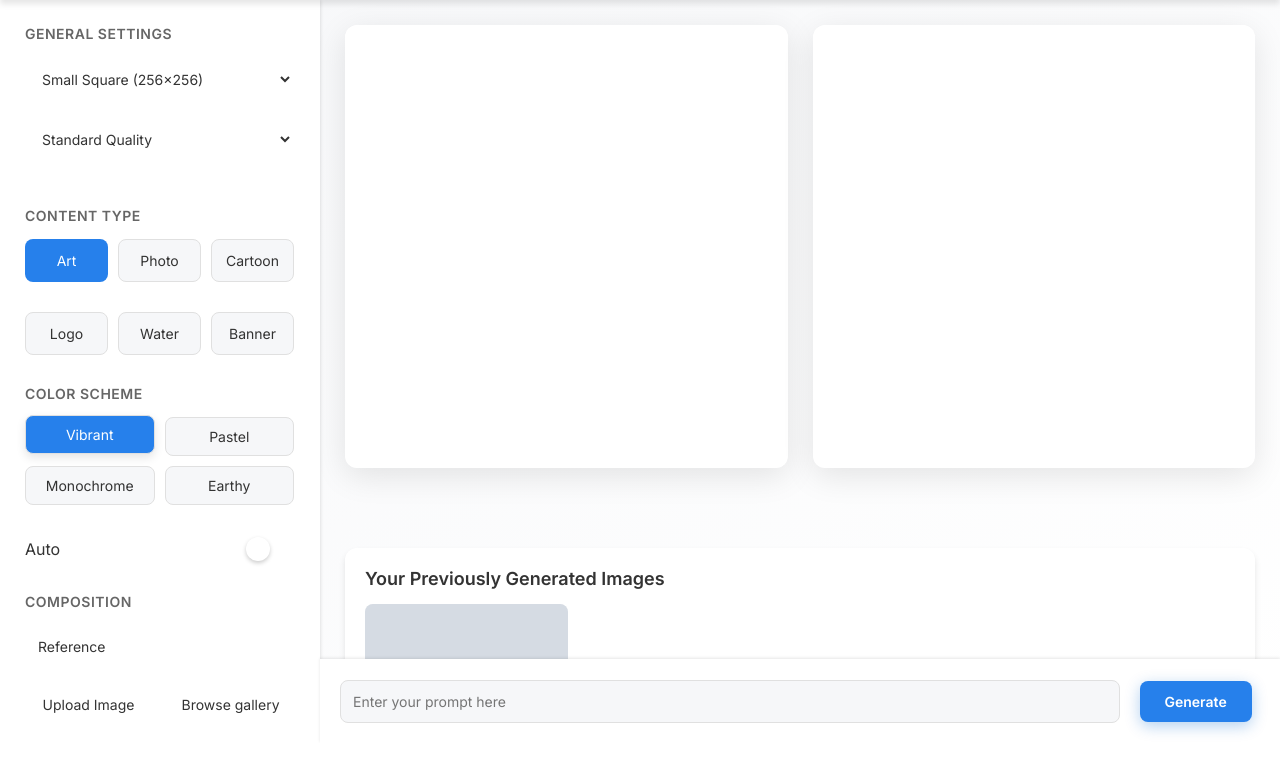
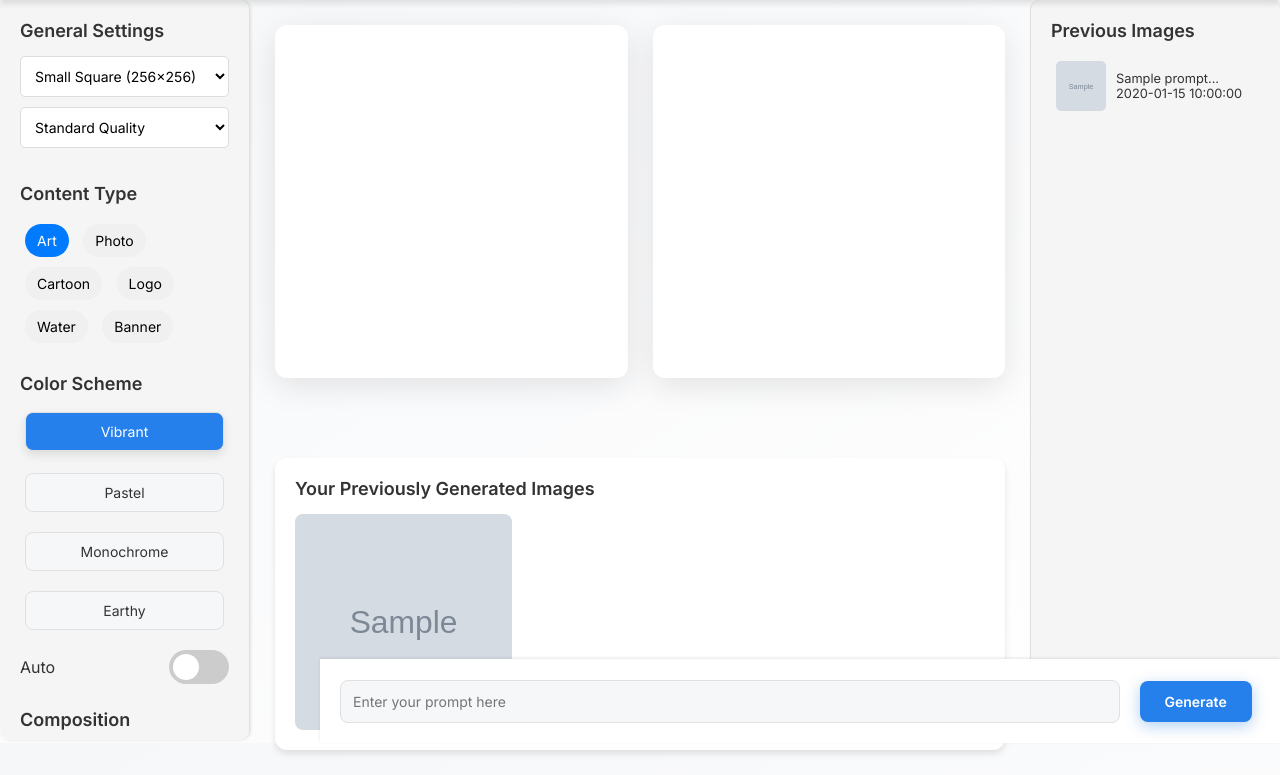
Before and after one commit to mrbrokecoder/Cartonify, a Flask app: page /dashboard in a window 1280 px wide. Shown: the part 57-832 px from the top of the page. Before the commit the page ends 790 px from the top, so only its background shows below. Run offline with Flask 3, Linux system fonts and the light colour scheme; a user stored in the database is signed in; grey boxes marked "Sample" are stand-in pictures; a database or web service that is not in the repository returns one stand-in record (values such as "Sample title"); parts of the project's set-up code (start-up, migrations or seed data) failed here and were passed over; some libraries are stand-ins or nearby versions.

Commit message:
side  design

```diff
--- a/static/css/styles.css
+++ b/static/css/styles.css
@@ -100,21 +100,23 @@ body {
 
 .content {
     display: flex;
-    flex-grow: 1;
-    overflow: hidden;
+    justify-content: space-between;
 }
 
 .sidebar {
-    width: 320px;
-    background-color: var(--panel-bg);
-    padding: 25px;
-    overflow-y: hidden; /* Change this to 'hidden' */
-    scrollbar-width: none; /* For Firefox */
-    -ms-overflow-style: none; /* For Internet Explorer and Edge */
+    width: 250px;
+    padding: 20px;
+    background-color: #f5f5f5;
+    border-radius: 10px;
+    box-shadow: 0 4px 6px rgba(0, 0, 0, 0.1);
+    height: calc(100vh - 60px);
+    overflow-y: auto;
     border-right: 1px solid rgba(255, 255, 255, 0.1);
     transition: background-color 0.3s;
     backdrop-filter: blur(10px);
     box-shadow: 1px 0 3px rgba(0, 0, 0, 0.1);
+    scrollbar-width: none; /* For Firefox */
+    -ms-overflow-style: none; /* For Internet Explorer and Edge */
 }
 
 .sidebar::-webkit-scrollbar {
@@ -126,150 +128,114 @@ body {
     border-right: 1px solid rgba(255, 255, 255, 0.05);
 }
 
+.left-sidebar {
+    border-right: 1px solid var(--border-color);
+}
+
+.right-sidebar {
+    border-left: 1px solid var(--border-color);
+}
+
 .section {
-    margin-bottom: 30px;
+    margin-bottom: 25px;
 }
 
 .section-title {
-    font-size: 14px;
+    font-size: 18px;
     font-weight: 600;
-    text-transform: uppercase;
-    color: var(--text-secondary);
     margin-bottom: 15px;
-    letter-spacing: 0.5px;
+    color: #333;
 }
 
-select, .custom-select {
+.styled-select {
     width: 100%;
-    padding: 12px;
-    background: rgba(255, 255, 255, 0.1);
-    border: 1px solid rgba(255, 255, 255, 0.2);
-    color: var(--text-color);
-    border-radius: 8px;
+    padding: 10px;
+    border: 1px solid #ddd;
+    border-radius: 5px;
+    background-color: white;
     font-size: 14px;
-    margin-bottom: 15px;
-    cursor: pointer;
-    transition: all 0.3s;
+    margin-bottom: 10px;
 }
 
-select:hover, .custom-select:hover {
-    background: rgba(255, 255, 255, 0.2);
+.styled-button {
+    background-color: #f0f0f0;
+    border: none;
+    padding: 8px 12px;
+    margin: 5px;
+    border-radius: 20px;
+    font-size: 14px;
+    cursor: pointer;
+    transition: background-color 0.3s, color 0.3s;
 }
 
-.content-type-buttons {
-    display: flex;
-    flex-wrap: wrap;
-    gap: 10px;
-}
-
-.content-type-buttons button {
-    flex: 1 0 calc(33.333% - 10px);
-    min-width: 80px;
-    margin-bottom: 10px;
-    padding: 12px;
-    background-color: var(--bg-color);
-    border: 1px solid var(--border-color);
-    color: var(--text-color);
-    border-radius: 8px;
-    font-size: 14px;
-    cursor: pointer;
-    transition: all 0.3s, box-shadow 0.3s;
-}
-
-.content-type-buttons button:hover {
-    background: rgba(255, 255, 255, 0.2);
-    transform: translateY(-2px);
-    box-shadow: 0 4px 10px rgba(0, 0, 0, 0.1);
-}
-
-.content-type-buttons button.active {
-    background: var(--accent-color);
-    border-color: transparent;
+.styled-button:hover, .styled-button.active {
+    background-color: #007bff;
     color: white;
 }
 
-.content-type-buttons br {
-    width: 100%;
-    content: "";
-    display: block;
-    margin: 0;
-    padding: 0;
-}
-
-.toggle {
+.toggle-container {
     display: flex;
+    align-items: center;
     justify-content: space-between;
-    align-items: center;
     margin-top: 15px;
 }
 
-.toggle-switch {
-    width: 50px;
-    height: 28px;
-    background: rgba(255, 255, 255, 0.1);
-    border-radius: 14px;
+.switch {
     position: relative;
-    cursor: pointer;
-    transition: background-color 0.3s;
+    display: inline-block;
+    width: 60px;
+    height: 34px;
 }
 
-.toggle-switch::after {
-    content: '';
-    position: absolute;
-    width: 24px;
-    height: 24px;
-    background-color: white;
-    border-radius: 50%;
-    top: 2px;
-    left: 2px;
-    transition: 0.3s;
-    box-shadow: 0 2px 4px rgba(0, 0, 0, 0.2);
+.switch input {
+    opacity: 0;
+    width: 0;
+    height: 0;
 }
 
-.toggle-switch.active {
-    background: linear-gradient(45deg, var(--accent-color), #00a0ff);
+.slider {
+    position: absolute;
+    cursor: pointer;
+    top: 0;
+    left: 0;
+    right: 0;
+    bottom: 0;
+    background-color: #ccc;
+    transition: .4s;
+    border-radius: 34px;
 }
 
-.toggle-switch.active::after {
-    left: 24px;
+.slider:before {
+    position: absolute;
+    content: "";
+    height: 26px;
+    width: 26px;
+    left: 4px;
+    bottom: 4px;
+    background-color: white;
+    transition: .4s;
+    border-radius: 50%;
 }
 
-.upload-buttons {
-    display: flex;
-    gap: 15px;
-    margin-top: 15px;
+input:checked + .slider {
+    background-color: #2196F3;
 }
 
-.upload-buttons button {
-    flex: 1;
-    padding: 12px;
-    background: rgba(255, 255, 255, 0.1);
-    border: 1px solid rgba(255, 255, 255, 0.2);
-    color: var(--text-color);
-    border-radius: 8px;
-    font-size: 14px;
-    cursor: pointer;
-    transition: all 0.3s, box-shadow 0.3s;
-}
-
-.upload-buttons button:hover {
-    background: rgba(255, 255, 255, 0.2);
-    transform: translateY(-2px);
-    box-shadow: 0 4px 10px rgba(0, 0, 0, 0.1);
+input:checked + .slider:before {
+    transform: translateX(26px);
 }
 
 .reference-images {
     display: flex;
-    gap: 15px;
+    justify-content: space-between;
     margin-top: 15px;
 }
 
 .reference-images .image {
-    width: 80px;
+    width: 30%;
     height: 80px;
-    background: rgba(255, 255, 255, 0.1);
-    border-radius: 8px;
-    transition: background-color 0.3s;
+    background-color: #ddd;
+    border-radius: 5px;
 }
 
 .main-content {
@@ -671,3 +637,50 @@ gap: 10px;
 .admin-btn:hover {
     background-color: #45a049;
 }
+
+.previous-images-list {
+    display: flex;
+    flex-direction: column;
+    gap: 10px;
+}
+
+.previous-image-item {
+    display: flex;
+    align-items: center;
+    cursor: pointer;
+    padding: 5px;
+    border-radius: 5px;
+    transition: background-color 0.3s;
+}
+
+.previous-image-item:hover {
+    background-color: #e0e0e0;
+}
+
+.previous-image-item img {
+    width: 50px;
+    height: 50px;
+    object-fit: cover;
+    border-radius: 5px;
+    margin-right: 10px;
+}
+
+.image-info {
+    font-size: 0.8em;
+}
+
+#viewAllImages {
+    margin-top: 10px;
+    width: 100%;
+    padding: 5px;
+    background-color: #4CAF50;
+    color: white;
+    border: none;
+    border-radius: 5px;
+    cursor: pointer;
+    transition: background-color 0.3s;
+}
+
+#viewAllImages:hover {
+    background-color: #45a049;
+}
--- a/templates/index.html
+++ b/templates/index.html
@@ -49,11 +49,11 @@
         </div>
     </div>
     <div class="content">
-        <div class="sidebar">
+        <div class="sidebar left-sidebar">
             <div class="section">
-                <div class="section-title">General settings</div>
-
-                <select id="image_size">
+                <h3 class="section-title">General Settings</h3>
+                <div class="select-wrapper">
+                    <select id="image_size" class="styled-select">
                         <option value="256">Small Square (256x256)</option>
                         <option value="512">Medium Square (512x512)</option>
                         <option value="768">Large Square (768x768)</option>
@@ -61,47 +61,49 @@
                         <option value="512x768">Portrait (512x768)</option>
                         <option value="768x512">Landscape (768x512)</option>
                     </select>
-                <select id="image_quality">
+                </div>
+                <div class="select-wrapper">
+                    <select id="image_quality" class="styled-select">
                         <option value="standard">Standard Quality</option>
                         <option value="high">High Quality</option>
                         <option value="best">Best Quality</option>
                     </select>
                 </div>
+            </div>
             <div class="section">
-                <div class="section-title">Content type</div>
+                <h3 class="section-title">Content Type</h3>
                 <div class="content-type-buttons">
-                    <button class="active" data-style="art style">Art</button>
-                    <button data-style="photo realistic">Photo</button>
-                    <button data-style="cartoon">Cartoon</button>
-                    <br>
-                    <button data-style="logo">Logo</button>
-                    <button data-style="water">Water</button>
-                    <button data-style="banner">Banner</button>
-                </div>
-                <br>
-                <div class="section">
-                    <div class="section-title">Color Scheme</div>
-                    <div class="color-scheme-buttons">
-                        <button class="active" data-color="vibrant">Vibrant</button>
-                        <button data-color="pastel">Pastel</button>
-                        <button data-color="monochrome">Monochrome</button>
-                        <button data-color="earthy">Earthy</button>
-                    </div>
-
-                </div>
-            <!--<a href="{{ url_for('api_management') }}">API Management</a>--->
-                <div class="toggle">
-                    <span>Auto</span>
-                    <div class="toggle-switch"></div>
+                    <button class="styled-button active" data-style="art style">Art</button>
+                    <button class="styled-button" data-style="photo realistic">Photo</button>
+                    <button class="styled-button" data-style="cartoon">Cartoon</button>
+                    <button class="styled-button" data-style="logo">Logo</button>
+                    <button class="styled-button" data-style="water">Water</button>
+                    <button class="styled-button" data-style="banner">Banner</button>
                 </div>
             </div>
             <div class="section">
-                <div class="section-title">Composition</div>
+                <h3 class="section-title">Color Scheme</h3>
+                <div class="color-scheme-buttons">
+                    <button class="styled-button active" data-color="vibrant">Vibrant</button>
+                    <button class="styled-button" data-color="pastel">Pastel</button>
+                    <button class="styled-button" data-color="monochrome">Monochrome</button>
+                    <button class="styled-button" data-color="earthy">Earthy</button>
+                </div>
+                <div class="toggle-container">
+                    <span>Auto</span>
+                    <label class="switch">
+                        <input type="checkbox" id="autoToggle">
+                        <span class="slider round"></span>
+                    </label>
+                </div>
+            </div>
+            <div class="section">
+                <h3 class="section-title">Composition</h3>
                 <div class="custom-select">Reference</div>
                 <div class="upload-buttons">
                     <input type="file" id="fileInput" accept="image/*" style="display: none;">
-                    <button onclick="document.getElementById('fileInput').click()">Upload Image</button>
-                    <button>Browse gallery</button>
+                    <button class="styled-button" onclick="document.getElementById('fileInput').click()">Upload Image</button>
+                    <button class="styled-button">Browse gallery</button>
                 </div>
                 <div class="reference-images">
                     <div class="image" id="uploadedImage"></div>
@@ -109,7 +111,6 @@
                     <div class="image"></div>
                 </div>
             </div>
-
         </div>
         <div class="main-content">
             <div class="image-grid" id="resultGrid">
@@ -140,6 +141,29 @@
             <div class="prompt-container">
                 <input type="text" id="prompt" placeholder="Enter your prompt here">
                 <button id="generateButton">Generate</button>
+            </div>
+        </div>
+        <div class="sidebar right-sidebar">
+            <div class="section">
+                <div class="section-title">Previous Images</div>
+                <div class="previous-images-list">
+                    {% if images %}
+                        {% for image in images[:5] %}
+                            <div class="previous-image-item" data-url="{{ image.url }}">
+                                <img src="{{ image.url }}" alt="Previous image" loading="lazy">
+                                <div class="image-info">
+                                    <p>{{ image.prompt[:20] }}...</p>
+                                    <p>{{ image.created_at | custom_datetime }}</p>
+                                </div>
+                            </div>
+                        {% endfor %}
+                        {% if images|length > 5 %}
+                            <button id="viewAllImages">View All</button>
+                        {% endif %}
+                    {% else %}
+                        <p>No previous images found.</p>
+                    {% endif %}
+                </div>
             </div>
         </div>
     </div>
@@ -342,6 +366,19 @@ document.getElementById('imagePopup').addEventListener('click', function(e) {
                 localStorage.setItem('darkMode', null);
             }
         });
+
+        // Add this new script for handling the right sidebar
+        document.querySelectorAll('.previous-image-item').forEach(item => {
+            item.addEventListener('click', function() {
+                const imageUrl = this.dataset.url;
+                openPopup(imageUrl);
+            });
+        });
+
+        document.getElementById('viewAllImages')?.addEventListener('click', function() {
+            // You can implement a modal or a new page to show all images
+            alert('Viewing all images functionality to be implemented');
+        });
     </script>
 </body>
 </html>
```
Lines whose indentation alone changed are shown as unchanged.
